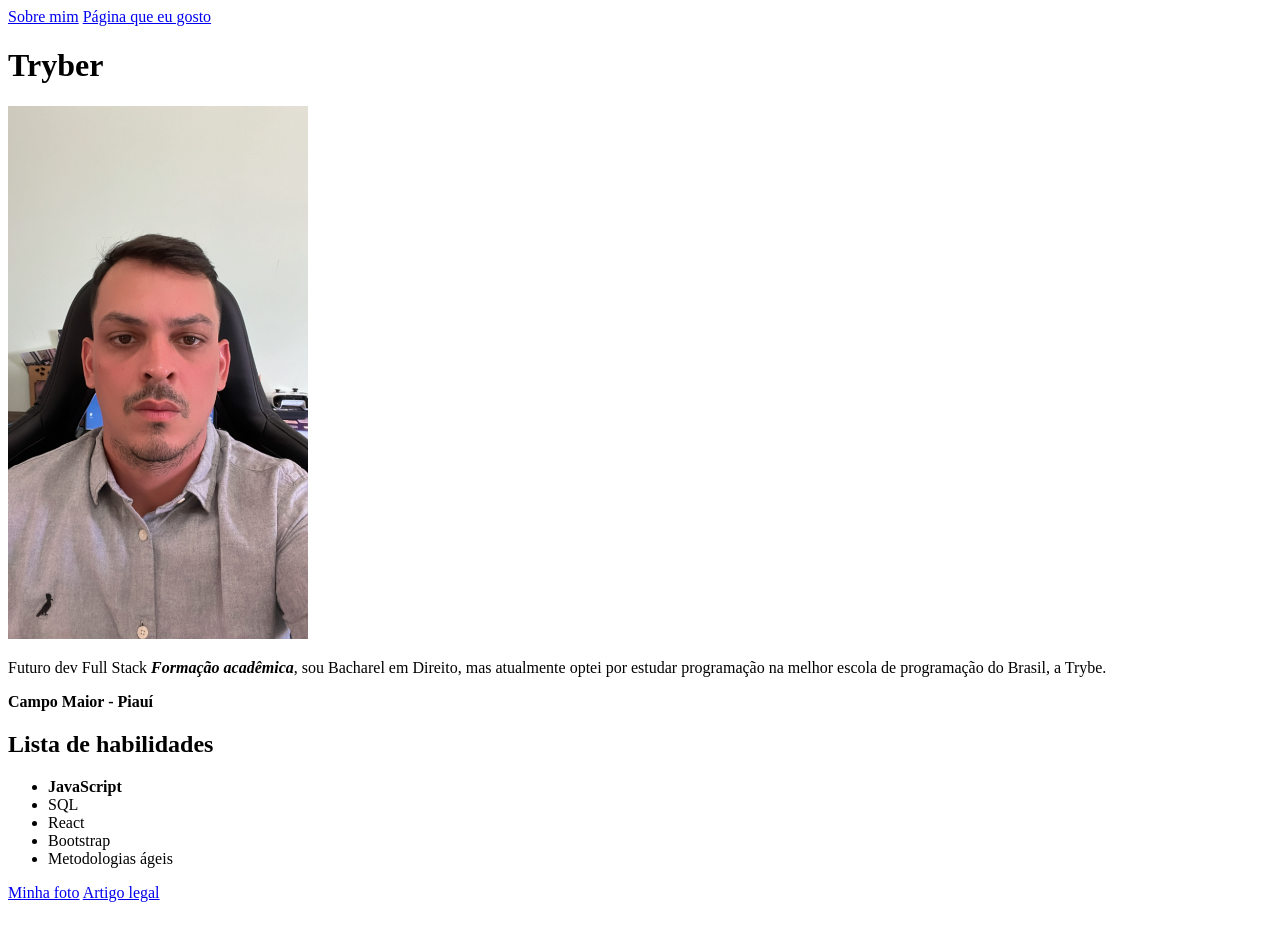
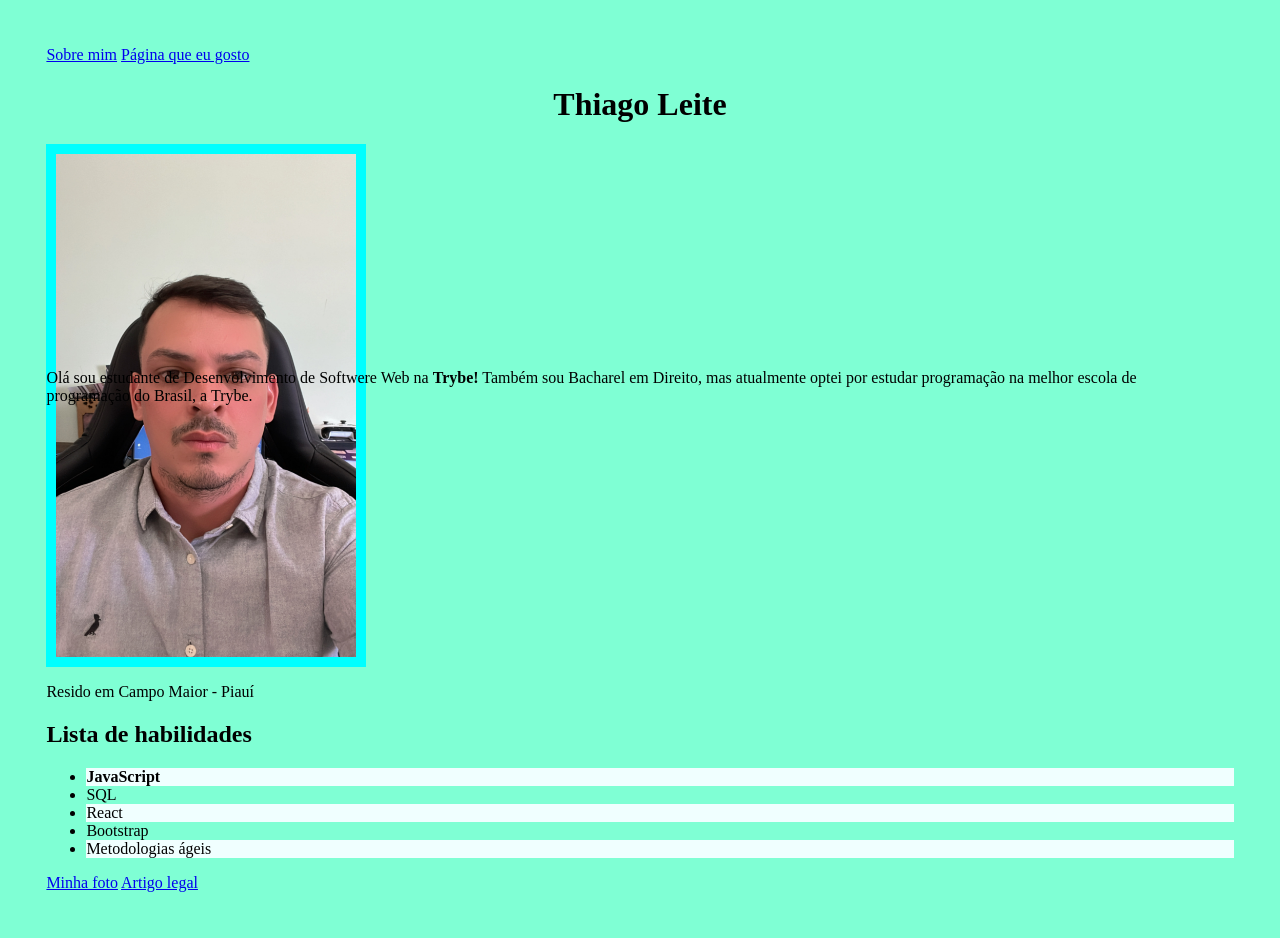
Before and after one commit to thiagoleite0010/thiagoleite0010.github.io, a plain HTML site: page index.html in a window 1280 px wide. Before the commit the page ends 910 px from the top, so only its background shows below. Drawn offline with Linux system fonts and the light colour scheme.

Commit message:
faz alteraçoes

```diff
--- a/index.html
+++ b/index.html
@@ -5,14 +5,19 @@
   <meta http-equiv="X-UA-Compatible" content="IE=edge">
   <meta name="viewport" content="width=device-width, initial-scale=1.0">
   <title>Portfólio Web</title>
+  <link rel="stylesheet" href="style.css">
 </head>
 <body>
   <a href="#sobre-mim">Sobre mim</a>
   <a href="#pagina">Página que eu gosto</a>
-  <h1 class="Thiago José de Jesus Leite">Tryber</h1>
-  <img src="thiago.jpg" width="300" alt="Futuro Dev formado pela Trybe" id="foto">
-  <p class="descricao">Futuro dev Full Stack <strong><em>Formação acadêmica</em></strong>, sou Bacharel em Direito, mas atualmente optei por estudar programação na melhor escola de programação do Brasil, a Trybe.</p>
-  <p class="resido"><strong>Campo Maior - Piauí</strong></p>
+  <div>
+  <h1 class="meu-nome">Thiago Leite</h1>
+  <div class="image-container">
+  <img src="thiago.jpg" width="300" alt="minha-foto" id="foto">
+  <p class="descricao">Olá sou estudante de Desenvolvimento de Softwere Web na <strong>Trybe!</strong> Também sou Bacharel em Direito, mas atualmente optei por estudar programação na melhor escola de programação do Brasil, a Trybe.</p>
+</div>
+</div>
+  <p>Resido em Campo Maior - Piauí</p>
   <h2>Lista de habilidades</h2>
   <ul>
     <li class="javascript"><strong>JavaScript</strong></li>
@@ -21,7 +26,7 @@
     <li class="bootstrap">Bootstrap</li>
     <li class="metoAgil">Metodologias ágeis</li>
   </ul>
-  <a href="#minha-foto">Minha foto</a>
+  <a href="minha-foto">Minha foto</a>
   <a href="https://blog.betrybe.com/carreira/frontend/" target="_blank">Artigo legal</a>
 </body>
 </html>
--- /dev/null
+++ b/style.css
@@ -0,0 +1,29 @@
+body {
+    background-color: aquamarine;
+    padding: 3%;
+}
+
+.descricao {
+    position: absolute;
+    top: 40%;
+    right: 40px;
+}
+
+#foto {
+    float: left;
+    height: 503px;
+    padding: 10px;
+    background-color: aqua;
+}
+
+.image-container {
+    height: 523px;
+    position: relative;
+}
+.meu-nome{
+    text-align: center;
+}
+
+ul li:nth-child(odd) {
+    background-color: azure;
+}
```
